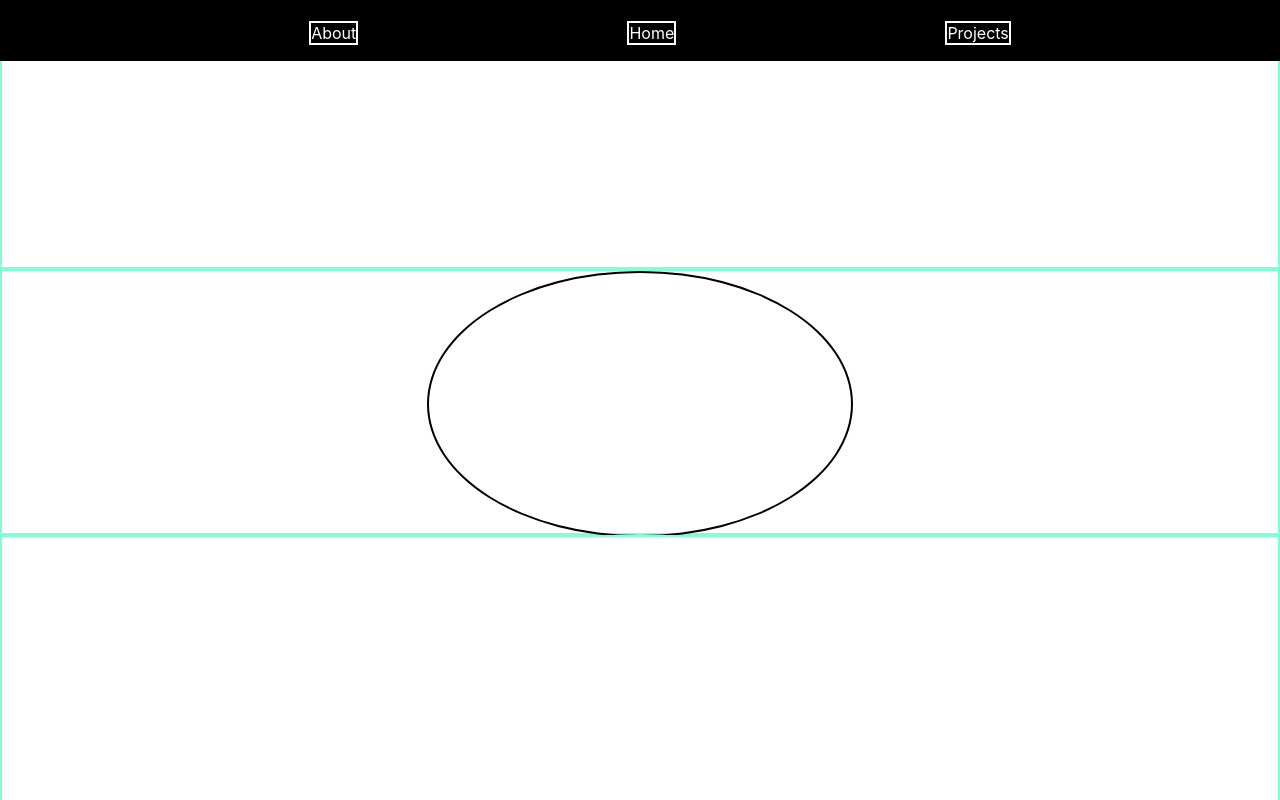
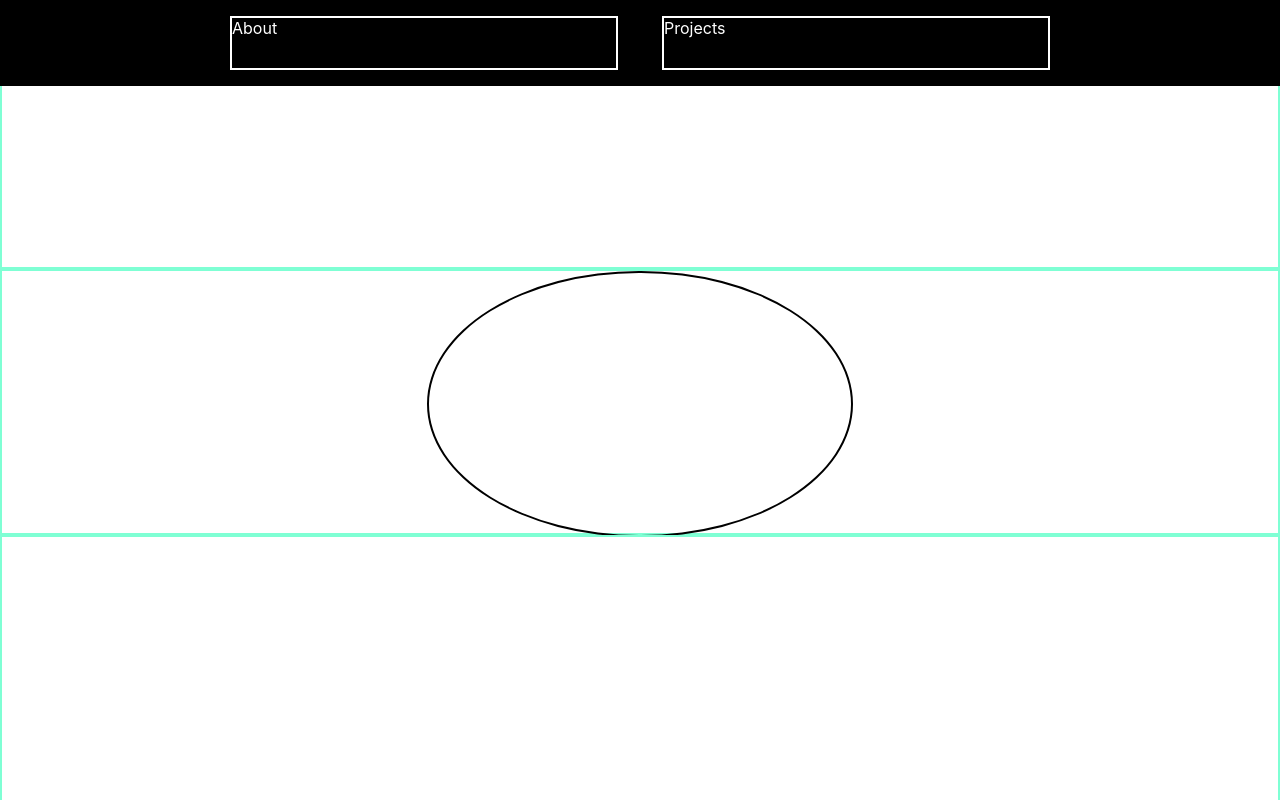
Before and after one commit to majocast/personal-website, a React (Create React App) app in the folder personal-website/: page / in a window 1280 px wide. Shown: the top 800 px of the page. Built offline with nearby package versions, Linux system fonts and the light colour scheme.

Commit message:
implemented navbar ui animations

```diff
--- a/personal-website/src/App.tsx
+++ b/personal-website/src/App.tsx
@@ -10,7 +10,6 @@ function App() {
   return (
       <Router>
         <NavBar />
-
         <div className='pages'>
           <Home/>
           <About />
--- a/personal-website/src/pages/Home.tsx
+++ b/personal-website/src/pages/Home.tsx
@@ -1,4 +1,4 @@
-import React from 'react';
+import React, {useEffect} from 'react';
 import styled from 'styled-components';
 import '../styles/Pages.css';
 import '../styles/Home.css';
@@ -13,6 +13,27 @@ const Wrapper = styled.div`
 
 
 function Home() {
+  useEffect(() => {
+    const ScrollHandler = () => {
+      const scrollPosition = window.scrollY;
+      console.log("currentScroll: " + scrollPosition);
+      const scrollThreshold = 50;
+
+      const hiddenLIElement = document.querySelector('#profile-picture') as HTMLElement | null;
+
+      if(hiddenLIElement && scrollPosition > scrollThreshold) {
+        hiddenLIElement?.classList.add('expand');
+      } else {
+        hiddenLIElement?.classList.remove('expand');
+      }
+    };
+
+    window.addEventListener('scroll', ScrollHandler);
+
+    return () => {
+      window.removeEventListener('scroll', ScrollHandler);
+    };
+  }, []);
   return (
     <Wrapper id='home'>
       <div className='section'>
--- a/personal-website/src/pages/NavBar.tsx
+++ b/personal-website/src/pages/NavBar.tsx
@@ -1,4 +1,4 @@
-import React, { useEffect, useState} from 'react';
+import React, { useEffect } from 'react';
 import styled from 'styled-components';
 import { Link as ScrollLink } from 'react-scroll';
 import '../styles/NavBar.css';
@@ -8,7 +8,9 @@ const StyledNav = styled.nav`
     width: 100%;
     color: white;
     background-color: black;
-    padding-top: 5px;
+    padding: 0;
+    flex-direction: column;
+    align-items: center;
 `;
 
 function NavBar() {
@@ -16,14 +18,30 @@ function NavBar() {
     const ScrollHandler = () => {
       const scrollPosition = window.scrollY;
       console.log("currentScroll: " + scrollPosition);
-      const scrollThreshold = 50;
+      const scrollThreshold = 500;
 
-      const hiddenLIElement = document.querySelector('.hidden-li') as HTMLElement | null;
+      const hiddenHomeLI = document.querySelector('#home-li') as HTMLElement | null;
+      const hiddenAboutLI = document.querySelector('#about-li') as HTMLElement | null;
+      const hiddenProjectsLI = document.querySelector('#projects-li') as HTMLElement | null;
 
-      if(hiddenLIElement && scrollPosition > scrollThreshold) {
-        hiddenLIElement?.classList.add('hide');
+      if(hiddenHomeLI && scrollPosition > scrollThreshold) {
+        hiddenHomeLI?.classList.add('show');
       } else {
-        hiddenLIElement?.classList.remove('hide');
+        hiddenHomeLI?.classList.remove('show');
+      }
+
+      //500 - 1000
+      if(hiddenAboutLI && (scrollPosition < scrollThreshold * 1.5 || scrollPosition > scrollThreshold * 3)) {
+        hiddenAboutLI?.classList.add('show');
+      } else {
+        hiddenAboutLI?.classList.remove('show');
+      }
+
+      // greater than 1000
+      if(hiddenProjectsLI && scrollPosition < scrollThreshold * 3) {
+        hiddenProjectsLI?.classList.add('show');
+      } else {
+        hiddenProjectsLI?.classList.remove('show');
       }
     };
 
@@ -36,23 +54,25 @@ function NavBar() {
 
   return (
     <StyledNav>
-      <ul className='nav-contents'>
-        <li>
+      <div className='container'>
+        <ul className='nav-contents'>
           <ScrollLink to='about' smooth={true}>
-            About
+            <li id='about-li'>
+              About
+            </li>
           </ScrollLink>
-        </li>
-        <li>
-          <ScrollLink className='hidden-li' to='home' smooth={true}>
-            Home
+          <ScrollLink to='home' smooth={true}>
+            <li id='home-li'>
+              Home
+            </li>
           </ScrollLink>
-        </li>
-        <li>
           <ScrollLink to='projects' smooth={true}>
-            Projects
+            <li id='projects-li'>
+              Projects
+            </li>
           </ScrollLink>
-        </li>
-      </ul>
+        </ul>
+      </div>
     </StyledNav>
   );
 }
--- a/personal-website/src/styles/Home.css
+++ b/personal-website/src/styles/Home.css
@@ -6,9 +6,13 @@
 }
 
 #profile-picture {
-    --radius: 33%;
-    width: var(--radius);
+    width: 33%;
     height: 100%;
     border-radius: 100%;
     border: 2px solid black;
+    transition: width 1s ease;
 }
+
+#profile-picture.expand {
+    width: 0;
+}
--- a/personal-website/src/styles/NavBar.css
+++ b/personal-website/src/styles/NavBar.css
@@ -1,15 +1,68 @@
+.container {
+    display: flex;
+    justify-content: center;
+}
+
 .nav-contents {
+  min-height: 50px;
+  padding: 0;
   list-style: none;
   display: flex;
-  justify-content: space-evenly;
+  justify-content: center;
 }
 
 .nav-contents li {
+  min-height: 50px;
+  margin: 0 10px;
+  border: 2px solid white;
+  transition: width 1s ease;
+  cursor: pointer;
+}
+
+#about-li {
+  opacity: 0;
+  width: 0;
+  transition: opacity 0.3s ease, width 1s ease, display 0s 1s;
+}
+
+#about-li.show {
+  opacity: 1;
+  width: 30vw;
+  display: block;
+}
+
+#home-li {
+  opacity: 0;
+  width: 0;
+  transition: opacity 0.3s ease, width 1s ease, display 0s 1s;
+}
+
+#home-li.show {
+  opacity: 1;
+  width: 30vw;
+  display: block;
+}
+
+#projects-li {
+  opacity: 0;
+  width: 0;
+  transition: opacity 0.3s ease, width 1s ease, display 0s 1s;
+}
+
+#projects-li.show {
+  opacity: 1;
+  width: 30vw;
+  display: block;
+}
+
+/*
+.nav-contents li {
+  width: 33vw;
   cursor: pointer;
   border: 2px solid white;
 }
 
-/*
+
 .nav-contents li:nth-child(2) {
     display: block;
 }
```
